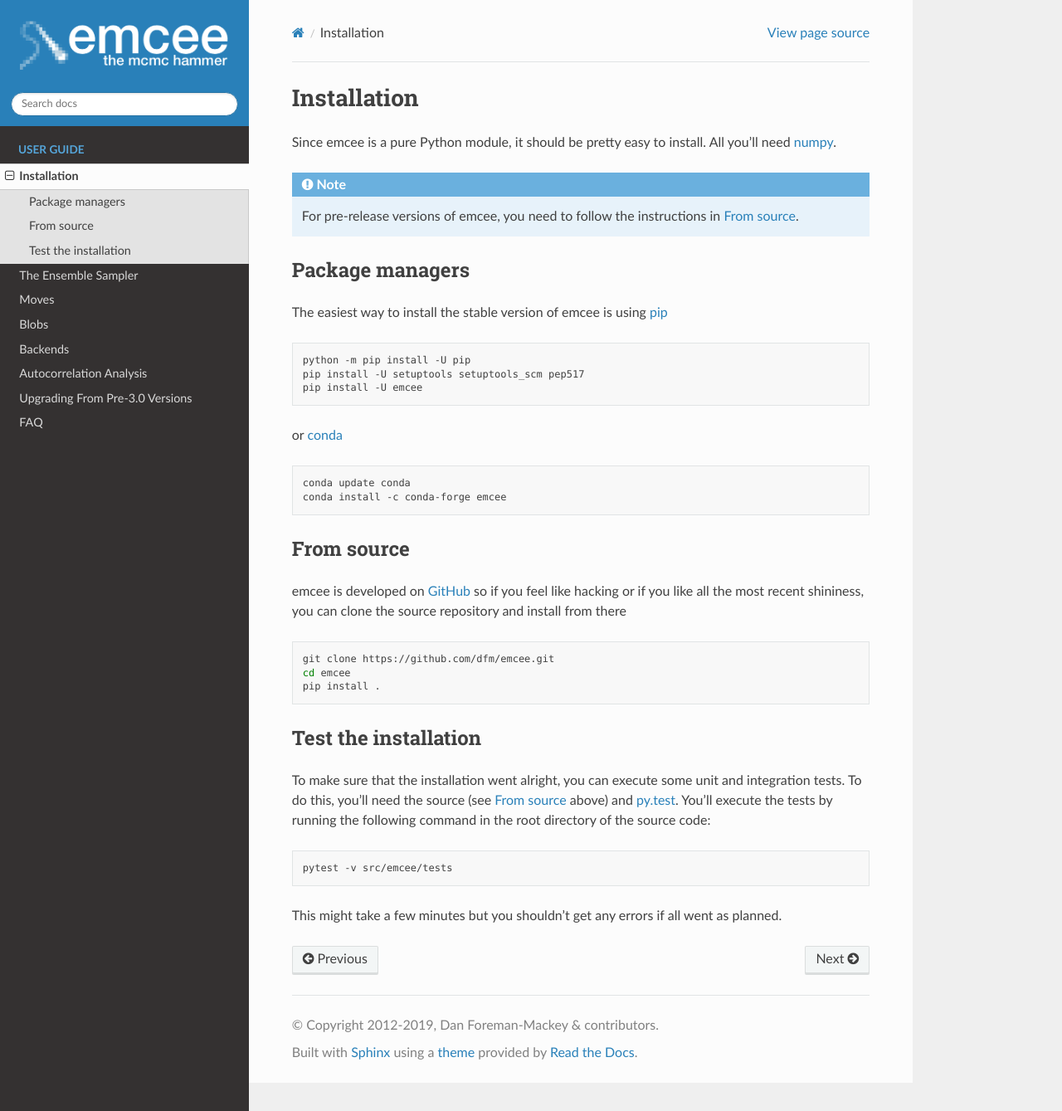
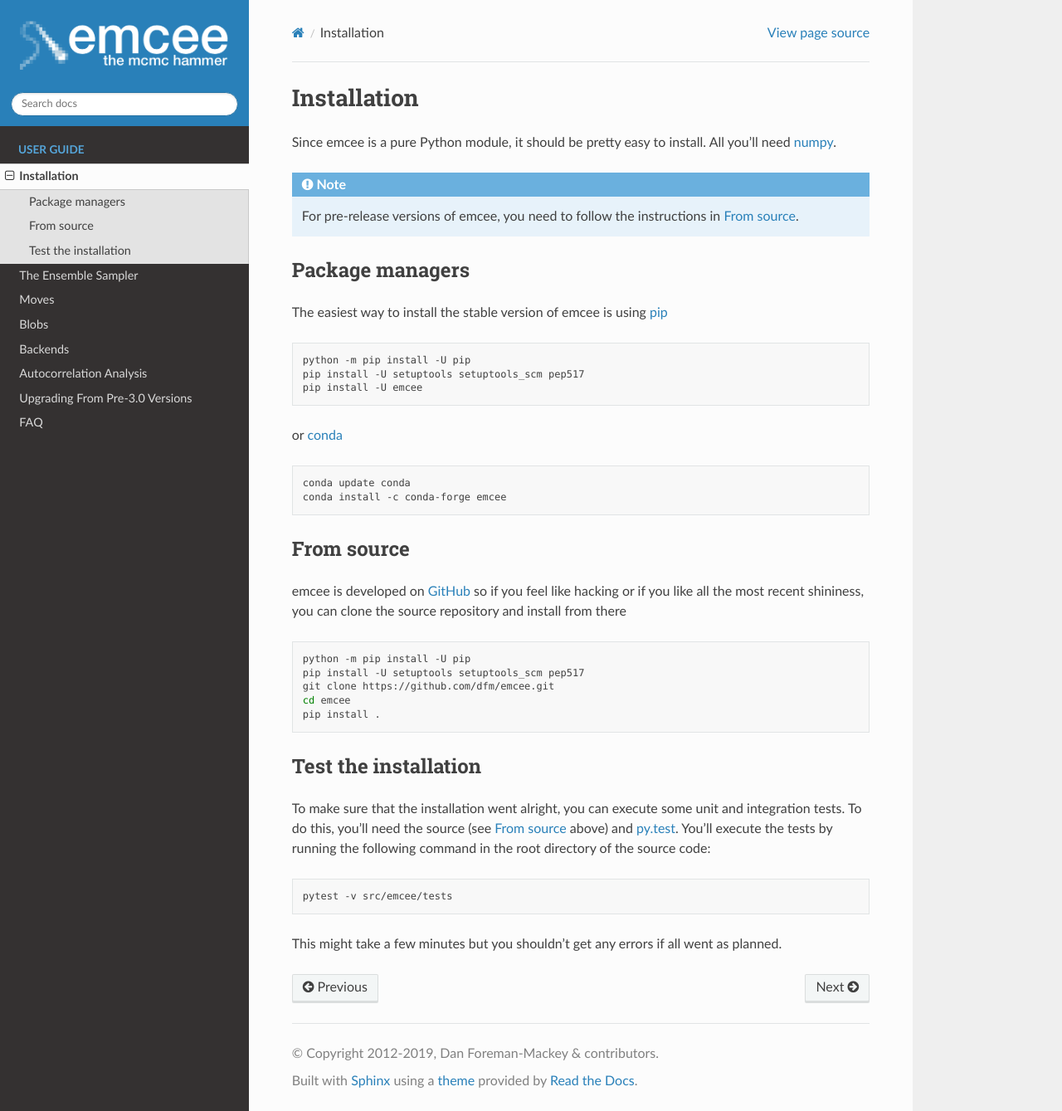
Before and after one commit to dfm/emcee, a Sphinx documentation site: the page built from docs/user/install.rst, in a window 1280 px wide and 1339 px high. Shown: the whole window at 83% size. Built offline with Sphinx 7.4.7 and the Read the Docs theme 2.0.0, drawn with Linux system fonts in a browser that asks for light colours; pages that are not in the unit, such as notebooks, are missing from menus.

Commit message:
update pip for source install too [ci skip]

```diff
--- a/docs/user/install.rst
+++ b/docs/user/install.rst
@@ -41,6 +41,8 @@ source repository and install from there
 
 .. code-block:: bash
 
+    python -m pip install -U pip
+    pip install -U setuptools setuptools_scm pep517
     git clone https://github.com/dfm/emcee.git
     cd emcee
     pip install .
```
